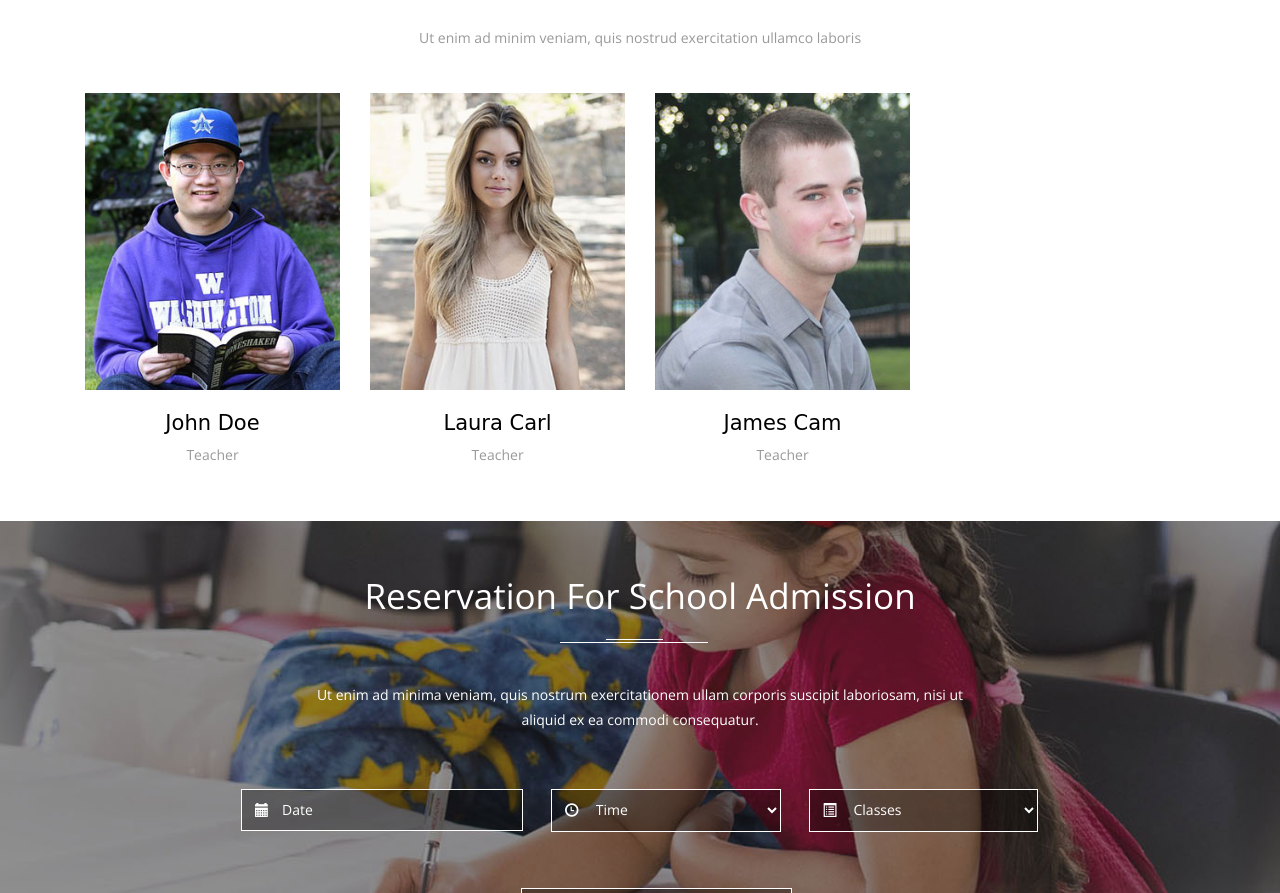
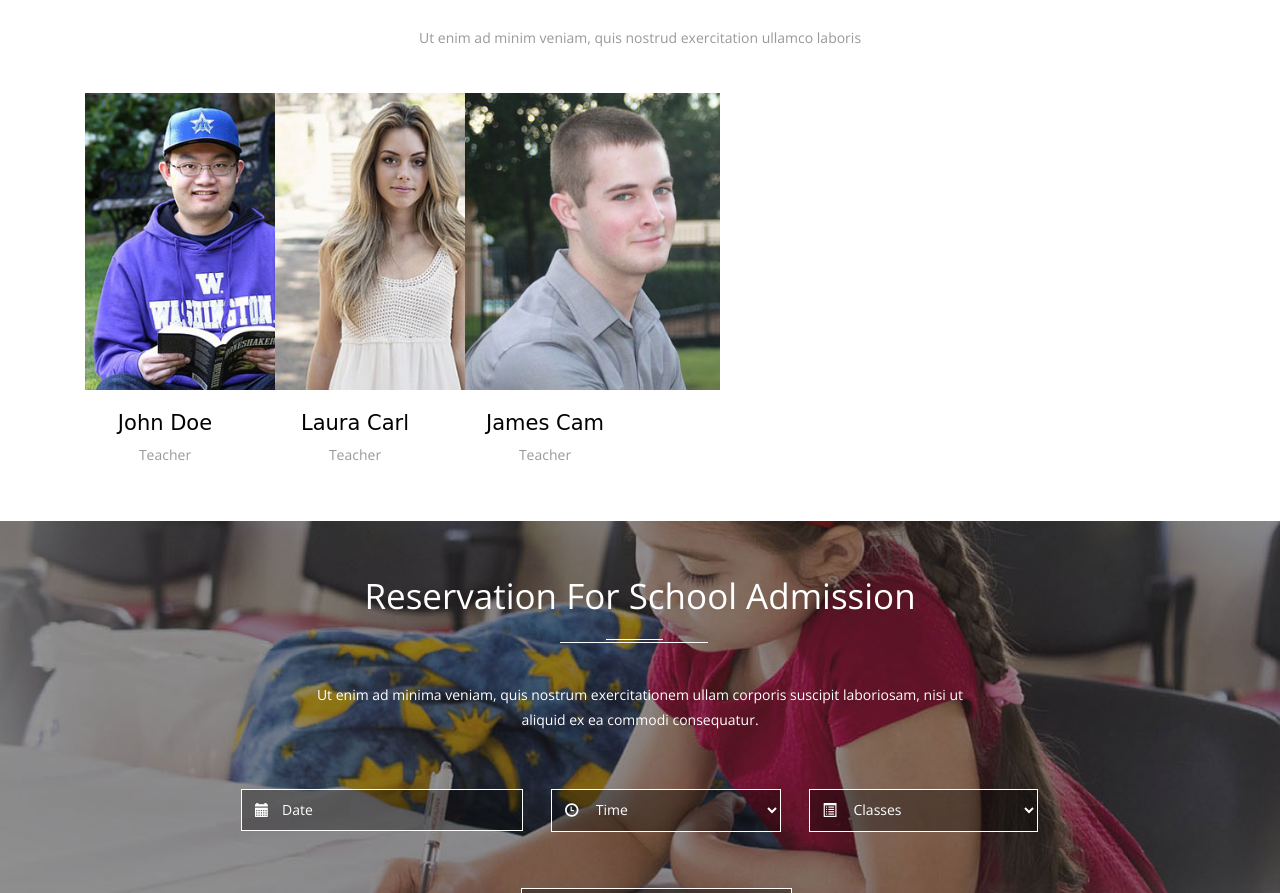
Before and after one commit to GoldenKidsMontessori/GoldenKidsMontessori.github.io, a plain HTML site: page index.html in a window 1280 px wide. Shown: the part 2226-3119 px from the top of the page. Drawn offline with nearby package versions, Linux system fonts and the light colour scheme; files whose address does not match are found by name; a web font is replaced by a local one.

Commit message:
Increased Team Members View

```diff
--- a/index.html
+++ b/index.html
@@ -181,7 +181,7 @@ function hideURLbar(){ window.scrollTo(0,1); } </script>
 			<h3>Meet Our Team</h3>
 			<p class="nostrud">Ut enim ad minim veniam, quis nostrud exercitation ullamco laboris</p>
 			<div class="agile_team_grids">
-				<div class="col-md-3 agile_team_grid">
+				<div class="col-md-2 agile_team_grid">
 					<div class="view view-sixth">
 						<img src="images/3.jpg" alt=" " class="img-responsive" />
 						<div class="mask">
@@ -197,7 +197,7 @@ function hideURLbar(){ window.scrollTo(0,1); } </script>
 					<h4>John Doe</h4>
 					<p>Teacher</p>
 				</div>
-				<div class="col-md-3 agile_team_grid">
+				<div class="col-md-2 agile_team_grid">
 					<div class="view view-sixth">
 						<img src="images/6.jpg" alt=" " class="img-responsive" />
 						<div class="mask">
@@ -213,7 +213,7 @@ function hideURLbar(){ window.scrollTo(0,1); } </script>
 					<h4>Laura Carl</h4>
 					<p>Teacher</p>
 				</div>
-				<div class="col-md-3 agile_team_grid">
+				<div class="col-md-2 agile_team_grid">
 					<div class="view view-sixth">
 						<img src="images/4.jpg" alt=" " class="img-responsive" />
 						<div class="mask">
```
